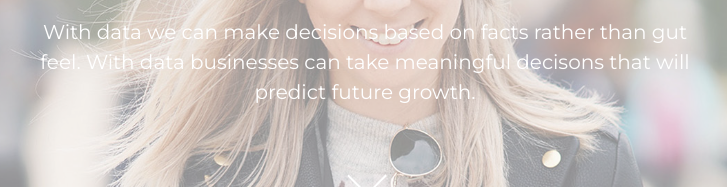
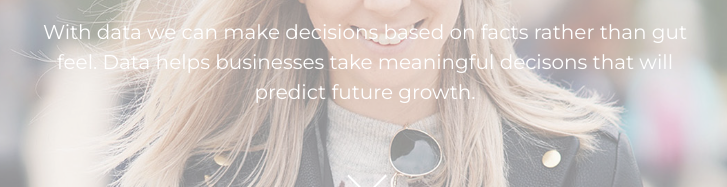
Before and after one commit to MikaDerkert/mikaderkert.github.io, a plain HTML site: page strategy.html in a window 1280 px wide. Shown: the part 268-455 px from the top of the page, 275-1002 px from the left. Drawn offline with nearby package versions, Linux system fonts and the light colour scheme.

Commit message:
Add files via upload

```diff
--- a/strategy.html
+++ b/strategy.html
@@ -84,7 +84,7 @@ $(document).ready(function(){
 		<section id="showcase">
 		<div class="container">
       <h1> Strategy </h1>
-        <p>With data we can make decisions based on facts rather than gut feel. With data businesses can take meaningful decisons that will predict future growth. <br></br></p>
+        <p>With data we can make decisions based on facts rather than gut feel. Data helps businesses take meaningful decisons that will predict future growth. <br></br></p>
         <a href="#case"><span></span></a>
         </section>
         <section id="case" class="container">
```
